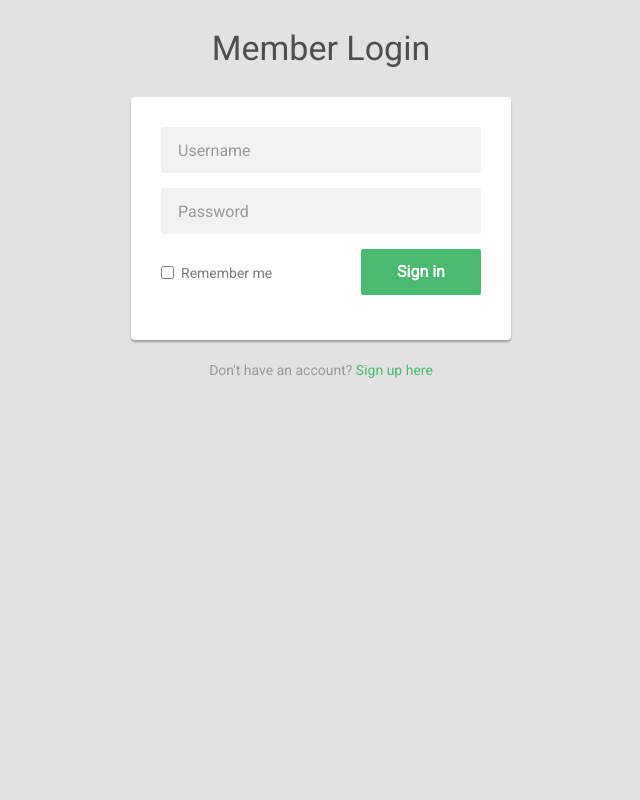
After one commit to gajal123/expenses, a Django app: template shops/templates/login.html in a window 1280 px wide. The commit adds this page. Shown: the whole page, without its empty margins (319-959 px from the left). Run offline with Django 3.2, Linux system fonts and the light colour scheme; the template is opened without the code that fills it, so the values that code supplies are empty; some libraries are stand-ins or nearby versions.

Commit message:
Adde dlogin functionality

```diff
--- /dev/null
+++ b/shops/static/css/login.css
@@ -0,0 +1,77 @@
+body {
+		color: #4e4e4e;
+		background: #e2e2e2;
+		font-family: 'Roboto', sans-serif;
+	}
+    .form-control {
+		background: #f2f2f2;
+        font-size: 16px;
+		border-color: transparent;
+		box-shadow: none !important;
+	}
+	.form-control:focus {
+		border-color: #91d5a8;
+        background: #e9f5ee;
+	}
+    .form-control, .btn {
+        border-radius: 2px;
+    }
+	.login-form {
+		width: 380px;
+		margin: 0 auto;
+	}
+    .login-form h2 {
+        margin: 0;
+        padding: 30px 0;
+        font-size: 34px;
+    }
+	.login-form .avatar {
+		margin: 0 auto 30px;
+		width: 100px;
+		height: 100px;
+		border-radius: 50%;
+		z-index: 9;
+		background: #4aba70;
+		padding: 15px;
+		box-shadow: 0px 2px 2px rgba(0, 0, 0, 0.1);
+	}
+	.login-form .avatar img {
+		width: 100%;
+	}
+    .login-form form {
+		color: #7a7a7a;
+		border-radius: 4px;
+    	margin-bottom: 20px;
+        background: #fff;
+        box-shadow: 0px 2px 2px rgba(0, 0, 0, 0.3);
+        padding: 30px;
+    }
+    .login-form .btn {
+		font-size: 16px;
+		line-height: 26px;
+		min-width: 120px;
+        font-weight: bold;
+		background: #4aba70;
+		border: none;
+    }
+	.login-form .btn:hover, .login-form .btn:focus{
+		background: #40aa65;
+        outline: none !important;
+	}
+	.checkbox-inline {
+		margin-top: 14px;
+	}
+	.checkbox-inline input {
+		margin-top: 3px;
+	}
+    .login-form a {
+		color: #4aba70;
+	}
+	.login-form a:hover {
+		text-decoration: underline;
+	}
+	.hint-text {
+		color: #999;
+        text-align: center;
+		padding-bottom: 15px;
+	}
--- a/shops/static/js/stores.js
+++ b/shops/static/js/stores.js
@@ -1,5 +1,3 @@
-var username = 'gazal'
-var password = 'qwerty123'
 var api_url = "/api/"
 var auth_token = 'Bearer '
 
@@ -230,6 +228,7 @@ function add_new_store(){
 }
 
 $(document).ready( function(){
+    console.log(username)
     $.ajax({
         url: api_url + 'token/',
         contentType: "application/json",
@@ -240,7 +239,6 @@ $(document).ready( function(){
         }),
         success: function(result){
             auth_token = auth_token + result.access;
-            console.log(auth_token);
             get_user_stores()
         }
     });
--- /dev/null
+++ b/shops/templates/login.html
@@ -0,0 +1,43 @@
+{% load static %}
+
+<html lang="en">
+<head>
+    <meta charset="utf-8">
+    <meta http-equiv="X-UA-Compatible" content="IE=edge">
+    <meta name="viewport" content="width=device-width, initial-scale=1">
+    <title>Bootstrap Green Colored Sign in Form with Avatar Icon</title>
+    <link href="https://fonts.googleapis.com/css?family=Roboto" rel="stylesheet">
+    <link rel="stylesheet" href="https://maxcdn.bootstrapcdn.com/bootstrap/3.3.7/css/bootstrap.min.css">
+    <link rel="stylesheet" href="https://maxcdn.bootstrapcdn.com/font-awesome/4.7.0/css/font-awesome.min.css">
+    <script src="https://ajax.googleapis.com/ajax/libs/jquery/1.12.4/jquery.min.js"></script>
+    <script src="https://maxcdn.bootstrapcdn.com/bootstrap/3.3.7/js/bootstrap.min.js"></script>
+    <link rel="stylesheet" href="{% static 'css/login.css' %}">
+
+</head>
+<body>
+<div class="login-form">
+	<h2 class="text-center">Member Login</h2>
+    <form action="{% url 'user_login' %}" method="post">
+        {% csrf_token %}
+		<!--<div class="avatar">-->
+			<!--<img src="/examples/images/avatar.png" alt="Avatar">-->
+		<!--</div>-->
+        <div class="form-group">
+        	<input type="text" class="form-control input-lg" name="username" placeholder="Username" required="required">
+        </div>
+		<div class="form-group">
+            <input type="password" class="form-control input-lg" name="password" placeholder="Password" required="required">
+        </div>
+        <div id="login_error" style="color: red; display: none"> Enter username and password</div>
+        {% if error %}
+            <div style="color: red"> {{ error }}</div>
+        {% endif %}
+        <div class="form-group clearfix">
+			<label class="pull-left checkbox-inline"><input type="checkbox"> Remember me</label>
+            <button type="submit" class="btn btn-primary btn-lg pull-right">Sign in</button>
+        </div>
+    </form>
+	<div class="hint-text">Don't have an account? <a href="#">Sign up here</a></div>
+</div>
+</body>
+</html>
--- a/shops/urls.py
+++ b/shops/urls.py
@@ -3,6 +3,7 @@ from django.urls import path
 from . import views
 
 urlpatterns = [
-    path('stores/', views.stores, name='stores'),
+    # path('stores/', views.stores, name='stores'),
+    path('stores/', views.stores, name='user_login'),
     path('index/', views.index, name='dashboard')
 ]
```
Also changed, not shown: shops/templates/index.html (deleted, +0 -77 lines), shops/templates/stores.html (+6 -1 lines), shops/views.py (+16 -6 lines).
